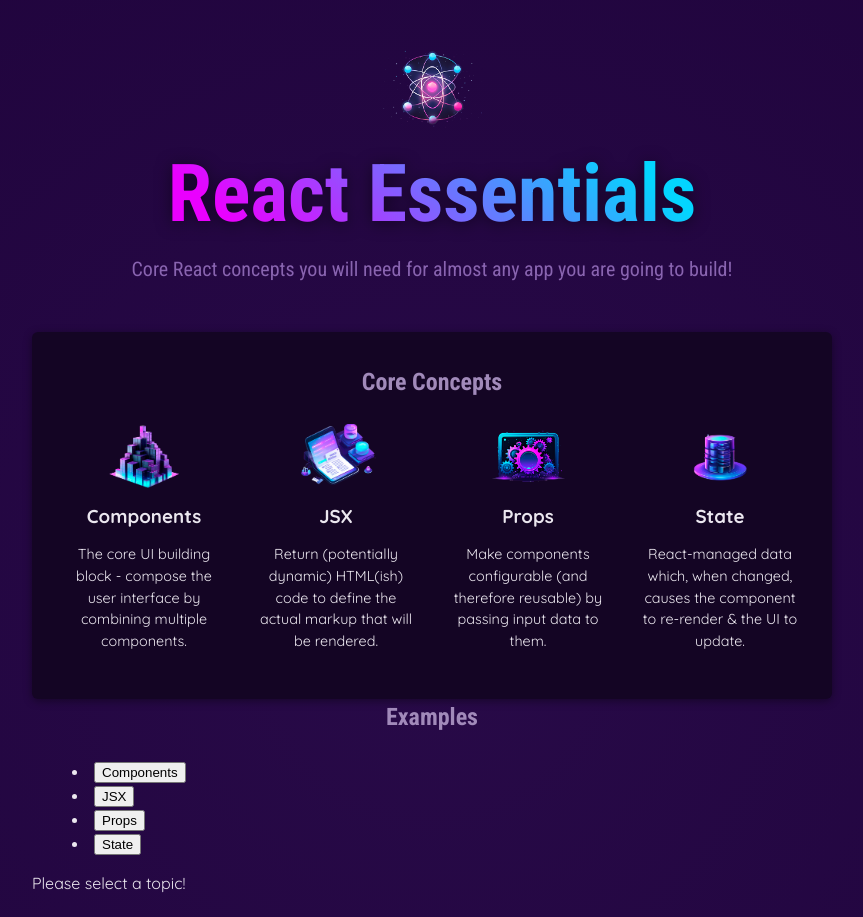
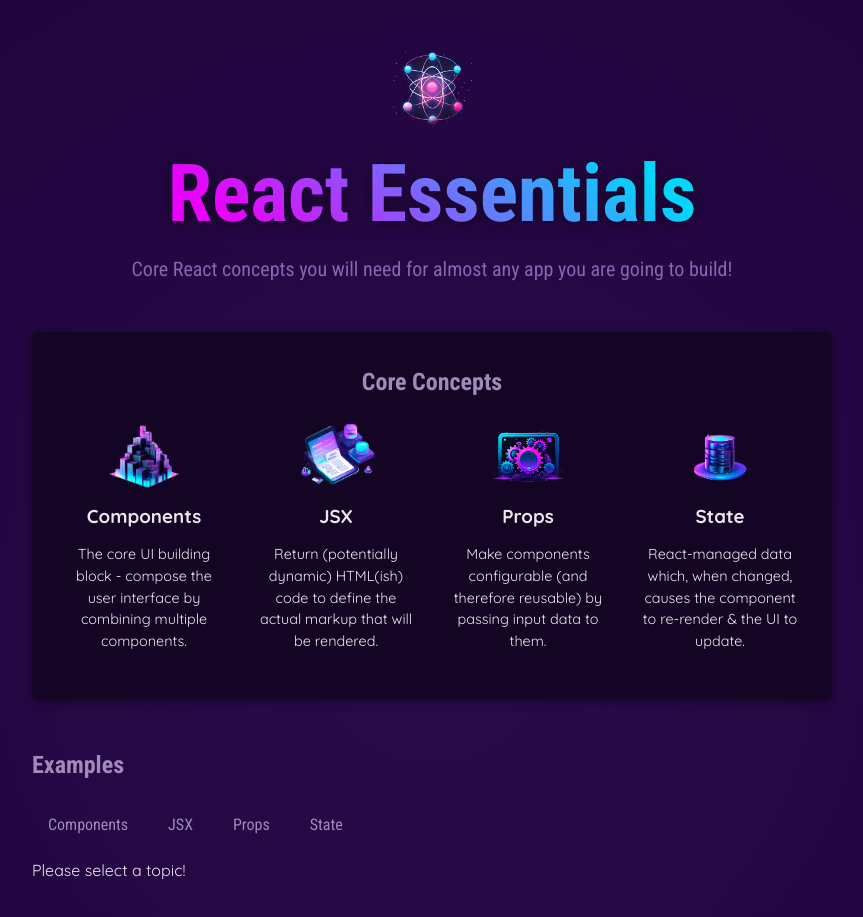
Before and after one commit to tthfeco/udemy_react, a React (Vite) app: page / in a window 1280 px wide. Shown: the top 917 px of the page, without its empty margins (208-1071 px from the left). Built offline with nearby package versions, Linux system fonts and the light colour scheme.

Commit message:
add css id to Examples components manually

```diff
--- a/src/components/Header/Section.jsx
+++ b/src/components/Header/Section.jsx
@@ -1,6 +1,6 @@
-export default function Section({ title, children}) {
+export default function Section({ title, id, children}) {
   return (
-    <section>
+    <section id={id}>
       <h2>{title}</h2>
       {children}
     </section>
```
